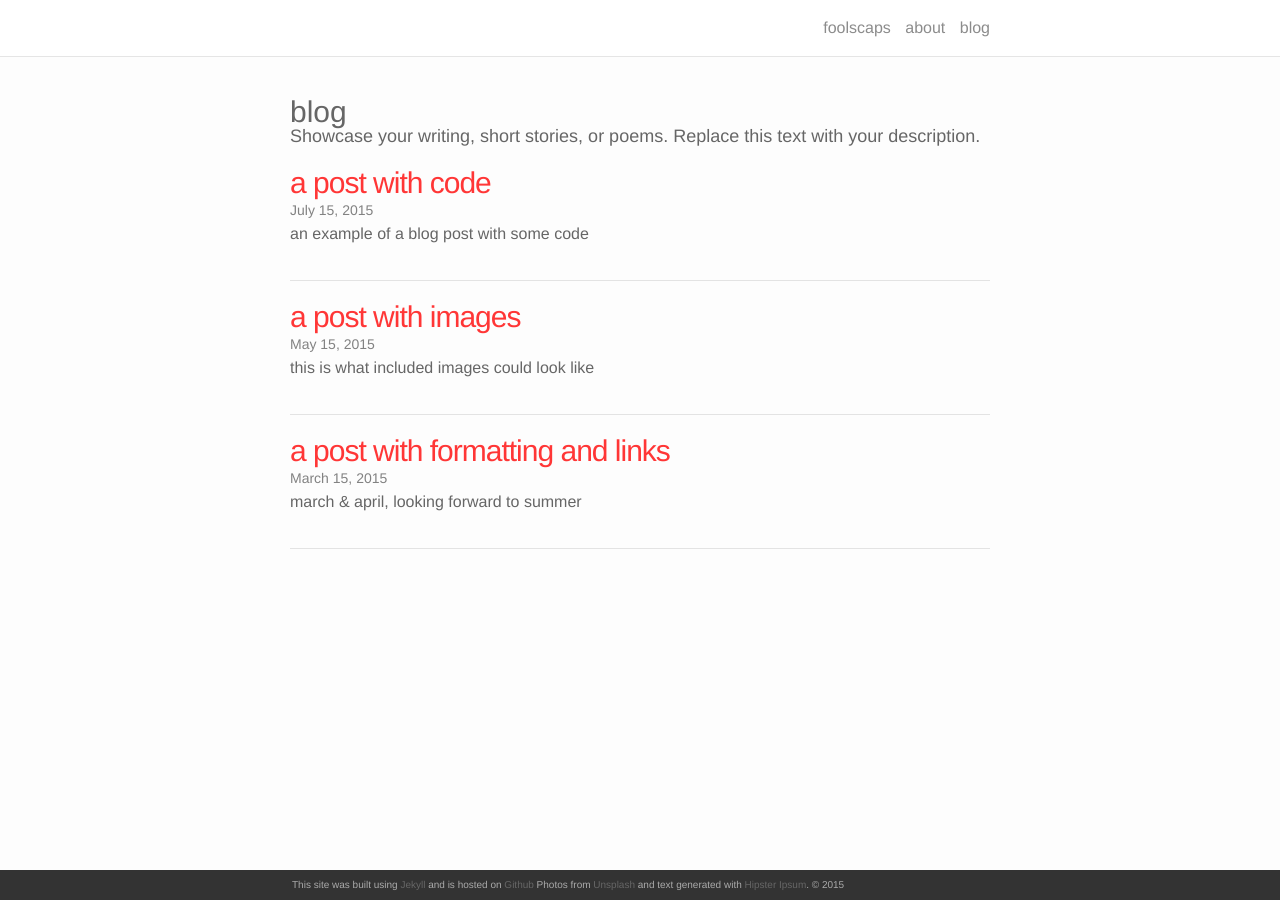
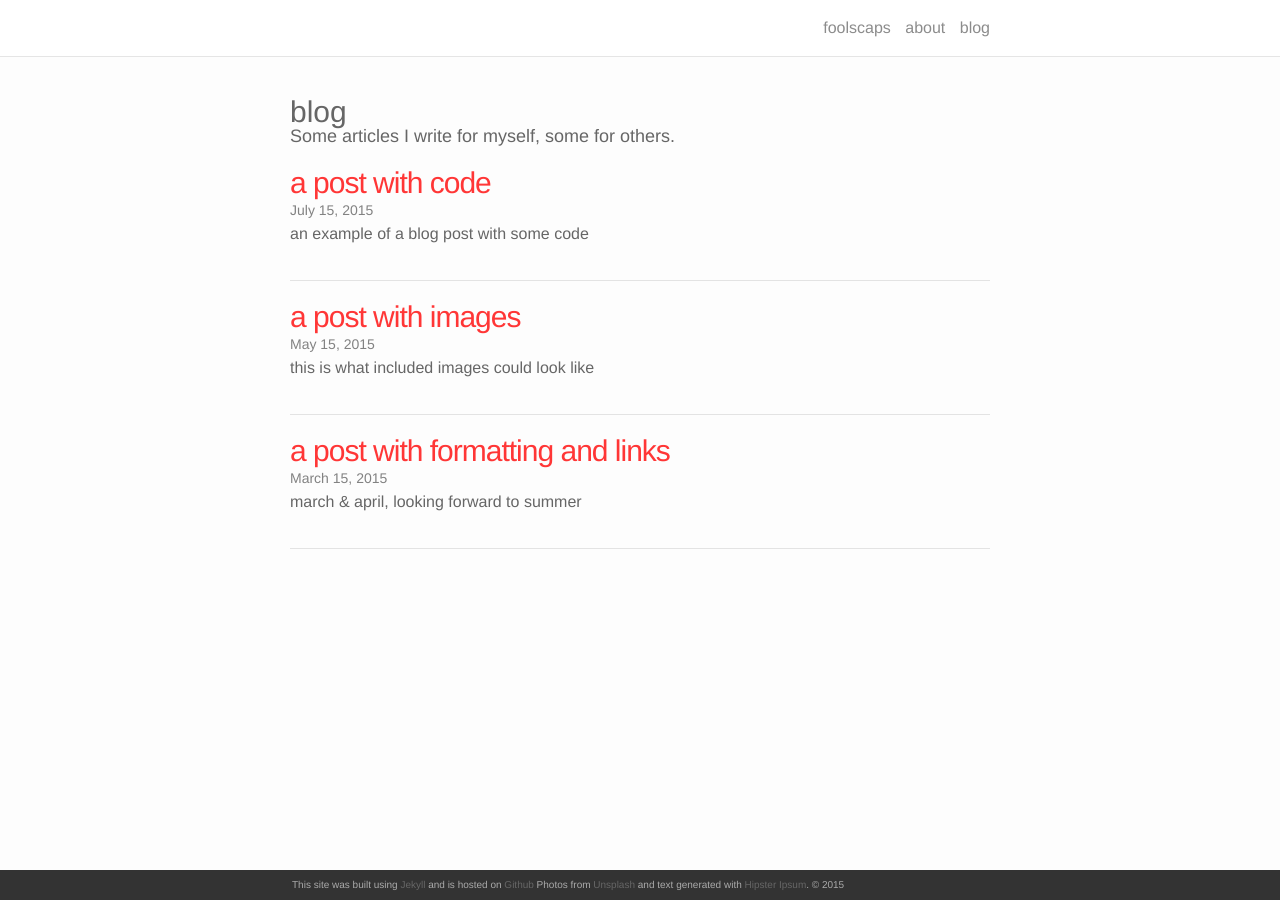
Before and after one commit to foolscaps/foolscaps.github.io, a Jekyll site: the page built from blog.md, in a window 1280 px wide. Built offline with Jekyll 4.4.1, drawn with Linux system fonts in a browser that asks for light colours; nearby versions of some CDN libraries.

Commit message:
Update blog.md

```diff
--- a/blog.md
+++ b/blog.md
@@ -2,7 +2,7 @@
 layout: page
 permalink: /blog/
 title: blog
-description: Showcase your writing, short stories, or poems. Replace this text with your description.
+description: Some articles I write for myself, some for others.
 ---
 
 <ul class="post-list">
```
